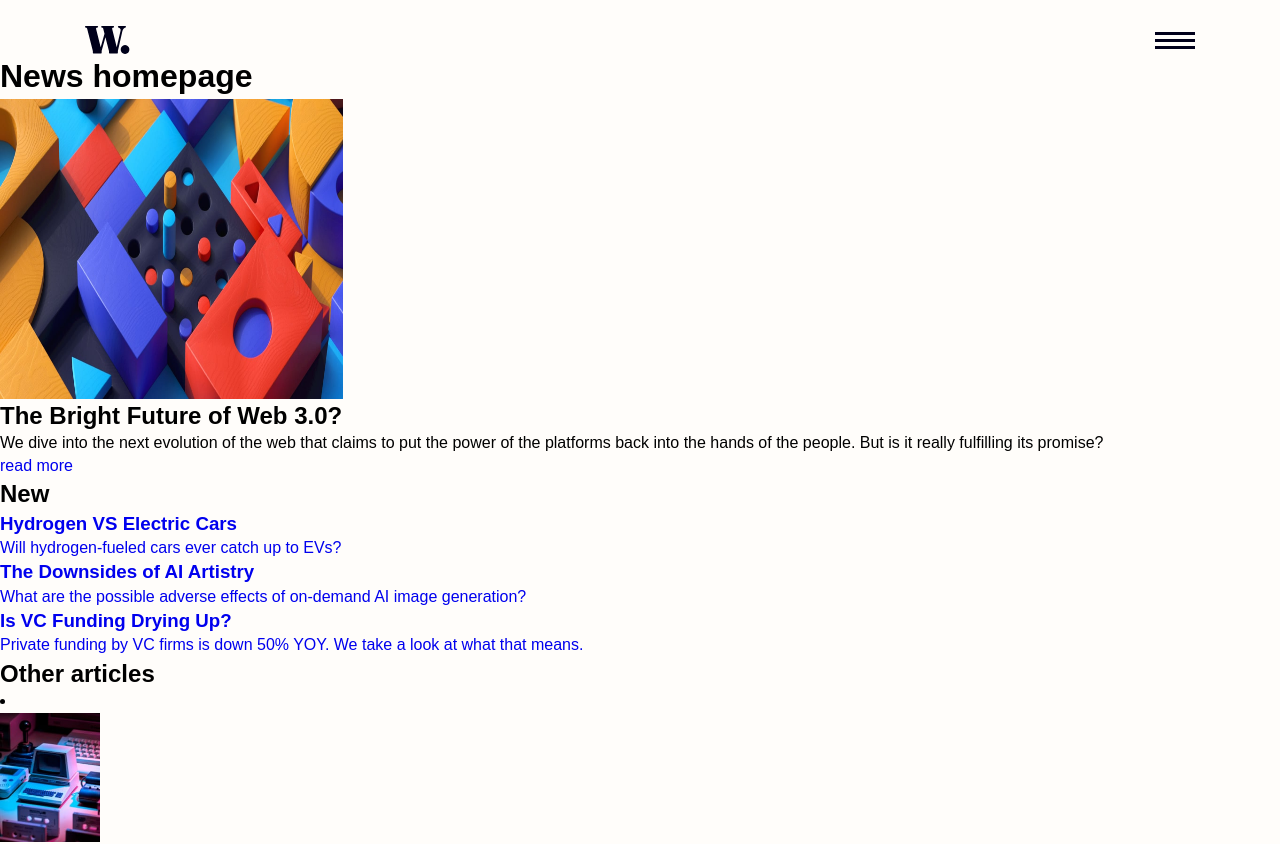
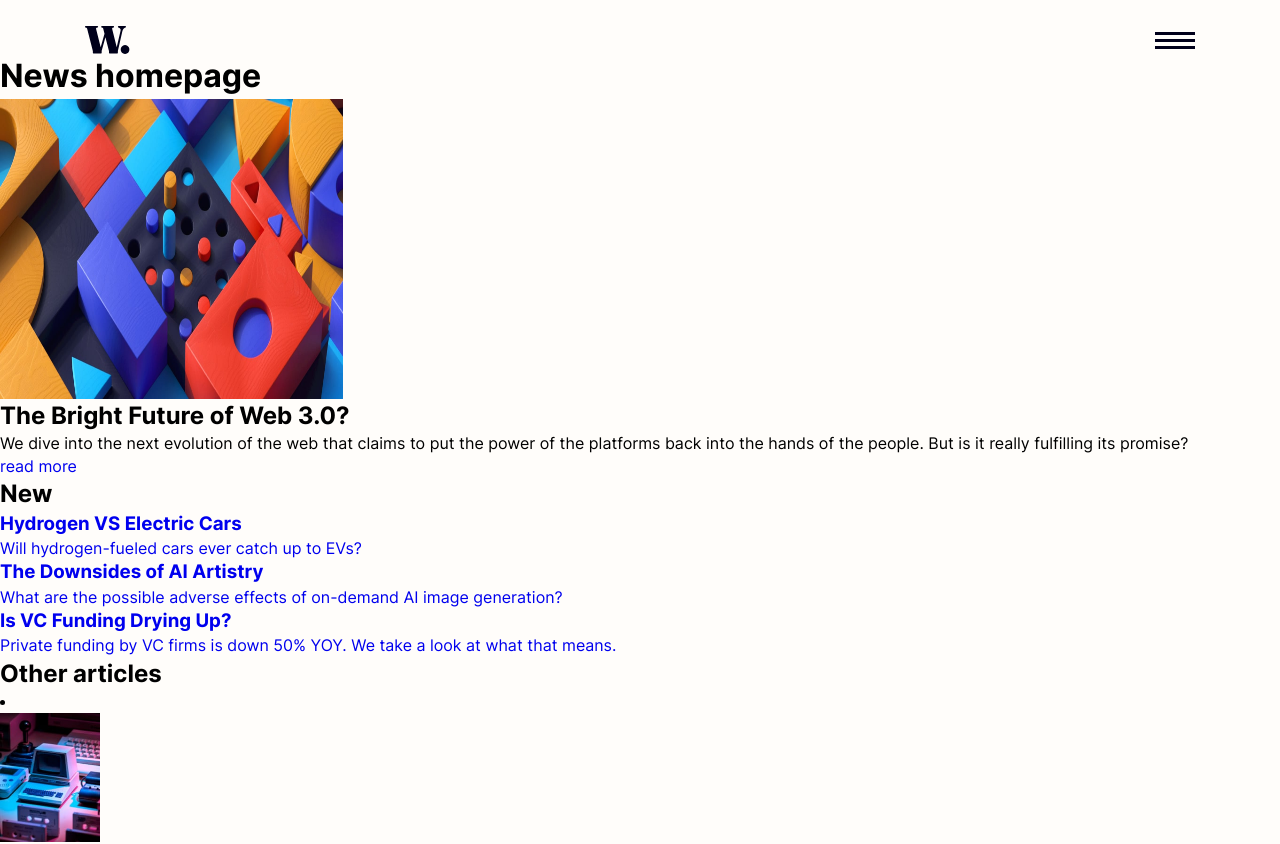
Before and after one commit to JorgeAMendoza/news-homepage, a Next.js app: page / in a window 1280 px wide. Shown: the top 844 px of the page. Built offline with nearby package versions, Linux system fonts and the light colour scheme.

Commit message:
apply the inter font globally

```diff
--- a/src/pages/_app.tsx
+++ b/src/pages/_app.tsx
@@ -1,6 +1,16 @@
 import '@/styles/globals.scss';
 import type { AppProps } from 'next/app';
+import localFont from '@next/font/local';
+
+const Inter = localFont({
+  src: '../../public/fonts/Inter-VariableFont.ttf',
+  display: 'block',
+});
 
 export default function App({ Component, pageProps }: AppProps) {
-  return <Component {...pageProps} />;
+  return (
+    <div className={Inter.className}>
+      <Component {...pageProps} />
+    </div>
+  );
 }
```
